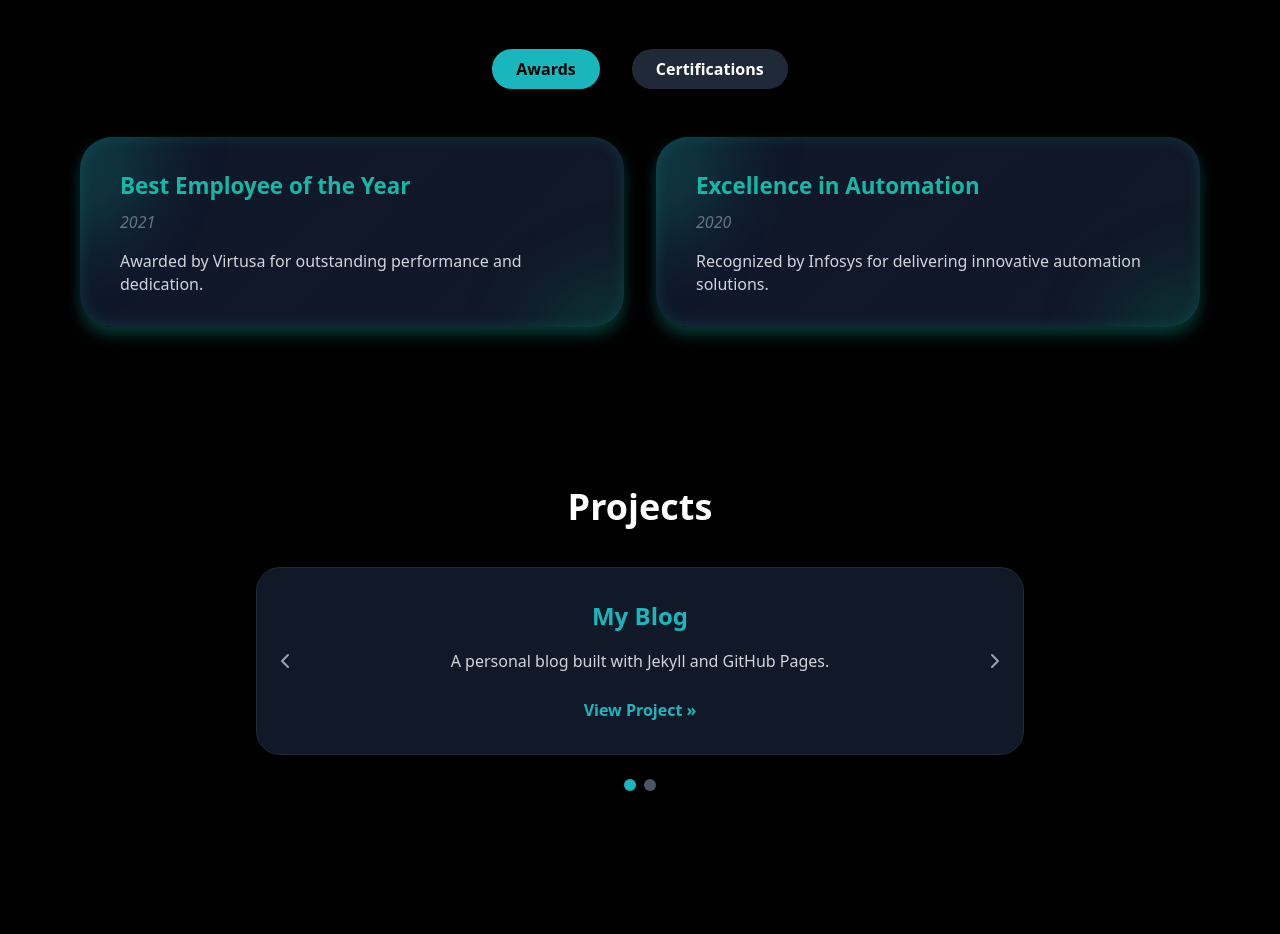
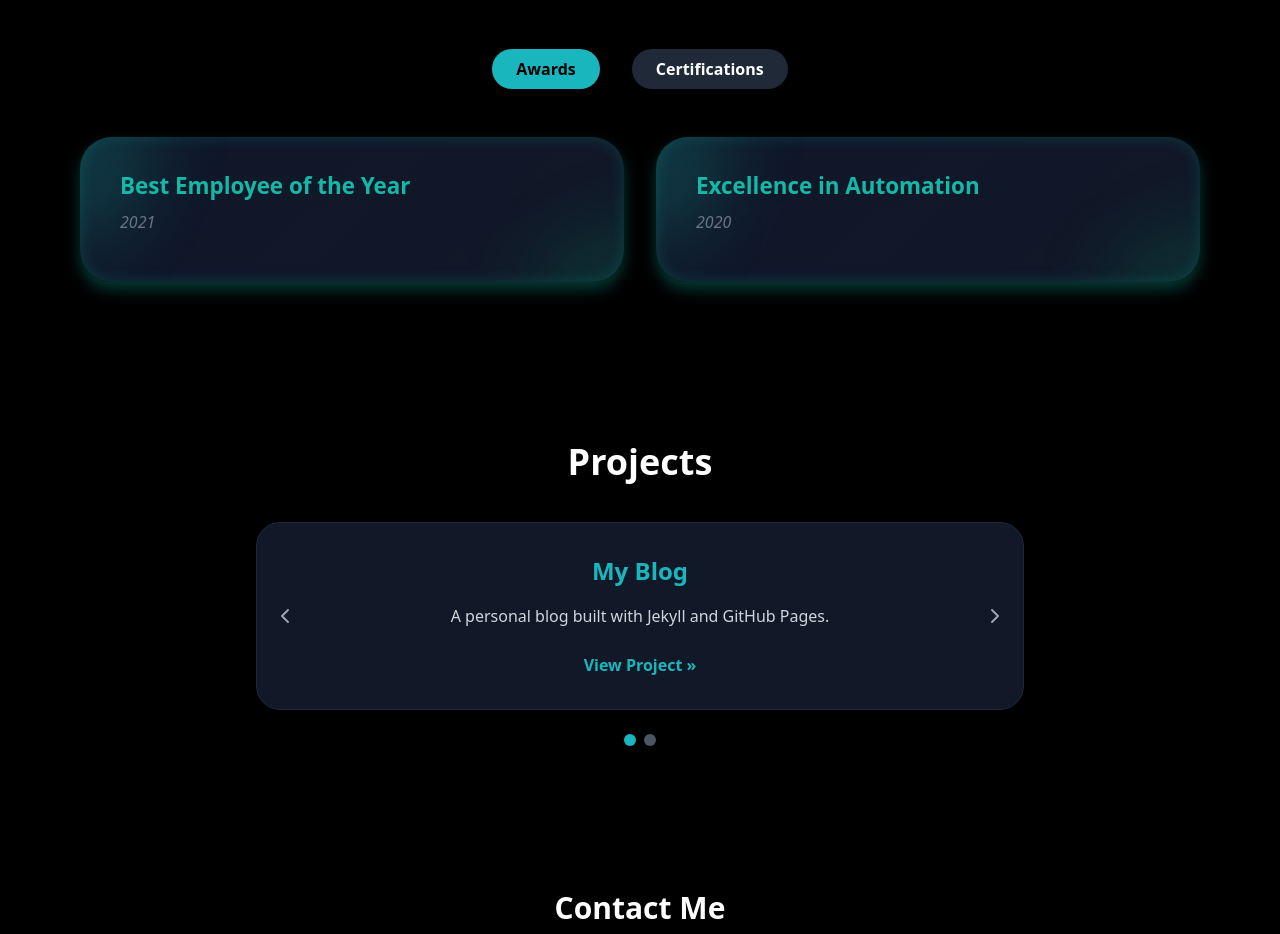
Before and after one commit to srideviblogs/my-portfolio-react, a React (Create React App) app: page / in a window 1280 px wide. Shown: the part 3100-4034 px from the top of the page. Built offline with nearby package versions, Linux system fonts and the light colour scheme.

Commit message:
Update AwardsCertifications.js

```diff
--- a/src/components/AwardsCertifications.js
+++ b/src/components/AwardsCertifications.js
@@ -1,17 +1,19 @@
 import React, { useState } from "react";
-import { motion } from "framer-motion";
+import { motion, AnimatePresence } from "framer-motion";
 import "./AwardsCertifications.css";
 
 const awards = [
   {
     title: "Best Employee of the Year",
     year: "2021",
-    description: "Awarded by Virtusa for outstanding performance and dedication.",
+    description:
+      "Awarded by Virtusa for outstanding performance and dedication.",
   },
   {
     title: "Excellence in Automation",
     year: "2020",
-    description: "Recognized by Infosys for delivering innovative automation solutions.",
+    description:
+      "Recognized by Infosys for delivering innovative automation solutions.",
   },
   // Add more awards here
 ];
@@ -22,18 +24,29 @@ const certifications = [
     year: "2022",
     issuer: "Amazon Web Services",
     link: "https://www.yourcertificateurl.com/aws-solution-architect",
+    description:
+      "Comprehensive knowledge and skills in designing AWS cloud architectures.",
   },
   {
     title: "Certified Kubernetes Administrator (CKA)",
     year: "2021",
     issuer: "Cloud Native Computing Foundation",
     link: "https://www.yourcertificateurl.com/cka",
+    description:
+      "Demonstrated proficiency in Kubernetes cluster administration and management.",
   },
   // Add more certifications here
 ];
 
 const AwardsCertifications = () => {
-  const [activeTab, setActiveTab] = useState("awards");
+  const [activeTab, setActiveTab] = React.useState("awards");
+  const [expandedIndex, setExpandedIndex] = React.useState(null);
+
+  const toggleExpand = (index) => {
+    setExpandedIndex(expandedIndex === index ? null : index);
+  };
+
+  const items = activeTab === "awards" ? awards : certifications;
 
   return (
     <section id="awards-certifications" className="bg-black text-white py-20 px-6">
@@ -43,7 +56,10 @@ const AwardsCertifications = () => {
         {/* Tabs */}
         <div className="flex justify-center gap-8 mb-12">
           <button
-            onClick={() => setActiveTab("awards")}
+            onClick={() => {
+              setActiveTab("awards");
+              setExpandedIndex(null);
+            }}
             className={`px-6 py-2 font-semibold rounded-full transition ${
               activeTab === "awards"
                 ? "bg-tealcustom text-black"
@@ -53,7 +69,10 @@ const AwardsCertifications = () => {
             Awards
           </button>
           <button
-            onClick={() => setActiveTab("certifications")}
+            onClick={() => {
+              setActiveTab("certifications");
+              setExpandedIndex(null);
+            }}
             className={`px-6 py-2 font-semibold rounded-full transition ${
               activeTab === "certifications"
                 ? "bg-tealcustom text-black"
@@ -64,45 +83,60 @@ const AwardsCertifications = () => {
           </button>
         </div>
 
-        {/* Content */}
+        {/* Content Grid */}
+        <div className={`unique-grid ${activeTab === "awards" ? "awards-grid" : "certs-grid"}`}>
+          {items.map((item, idx) => (
             <motion.div
-          key={activeTab}
-          initial={{ opacity: 0, y: 20 }}
-          animate={{ opacity: 1, y: 0 }}
-          transition={{ duration: 0.4 }}
+              key={idx}
+              className={`unique-card ${activeTab === "awards" ? "unique-award" : "unique-cert"}`}
+              initial={{ opacity: 0, y: 40 }}
+              whileInView={{ opacity: 1, y: 0 }}
+              viewport={{ once: true }}
+              transition={{ duration: 0.5, delay: idx * 0.15 }}
+              whileHover={{ scale: 1.05 }}
+              onClick={() => toggleExpand(idx)}
+              role="button"
+              tabIndex={0}
+              onKeyDown={(e) => {
+                if (e.key === "Enter" || e.key === " ") toggleExpand(idx);
+              }}
+              aria-expanded={expandedIndex === idx}
             >
-          {activeTab === "awards" && (
-            <div className="unique-grid awards-grid">
-              {awards.map((award, idx) => (
-                <div key={idx} className="unique-card unique-award">
               <div className="content">
-                    <h3>{award.title}</h3>
-                    <span>{award.year}</span>
-                    <p>{award.description}</p>
-                  </div>
-                </div>
-              ))}
-            </div>
-          )}
-
-          {activeTab === "certifications" && (
-            <div className="unique-grid certs-grid">
-              {certifications.map((cert, idx) => (
-                <div key={idx} className="unique-card unique-cert">
-                  <div className="content">
-                    <h3>{cert.title}</h3>
-                    <span>{cert.year} - {cert.issuer}</span>
-                    {cert.link && (
-                      <a href={cert.link} target="_blank" rel="noopener noreferrer">
+                <h3>{item.title}</h3>
+                <span>
+                  {item.year}
+                  {activeTab === "certifications" && item.issuer ? ` - ${item.issuer}` : ""}
+                </span>
+                {item.link && (
+                  <a
+                    href={item.link}
+                    target="_blank"
+                    rel="noopener noreferrer"
+                    onClick={(e) => e.stopPropagation()}
+                    className="text-tealcustom hover:underline"
+                  >
                     View Certificate
                   </a>
                 )}
+
+                <AnimatePresence>
+                  {expandedIndex === idx && (
+                    <motion.p
+                      className="expanded-description"
+                      initial={{ opacity: 0, height: 0 }}
+                      animate={{ opacity: 1, height: "auto" }}
+                      exit={{ opacity: 0, height: 0 }}
+                      transition={{ duration: 0.3 }}
+                    >
+                      {item.description}
+                    </motion.p>
+                  )}
+                </AnimatePresence>
               </div>
-                </div>
+            </motion.div>
           ))}
         </div>
-          )}
-        </motion.div>
       </div>
     </section>
   );
```
Lines whose indentation alone changed are shown as unchanged.
